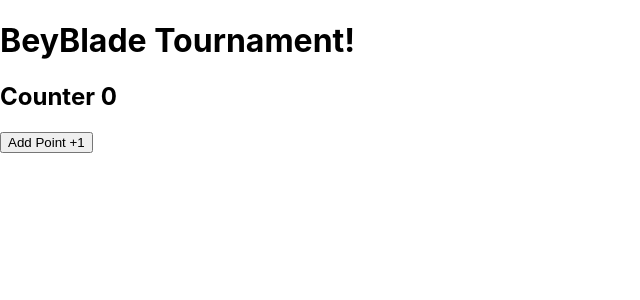
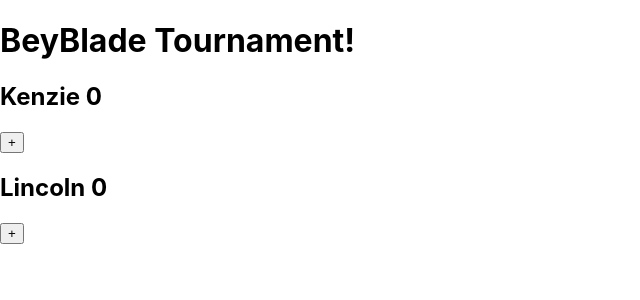
Before and after one commit to kayladailey/Lincolns-BeyBlade-Club, a React (Create React App) app in the folder reduxx-app/: page / in a window 1280 px wide. Shown: the top 300 px of the page, without its empty margins (0-640 px from the left). Built offline with nearby package versions, Linux system fonts and the light colour scheme.

Commit message:
Added score functionality

```diff
--- a/reduxx-app/src/App.js
+++ b/reduxx-app/src/App.js
@@ -1,18 +1,22 @@
 import React from 'react';
-import {useSelector} from 'react-redux'; // To access a piece of state. We are going to use this to access and display the counter and logged reducer
+import {useSelector, useDispatch} from 'react-redux'; // To access a piece of state. We are going to use this to access and display the counter and logged reducer
+import {incrementL, incrementK} from './actions';
 
 
 function App() {
-  const counter = useSelector(state => state.counter); // Accessing state and pulling the state from the reducer and selecting what piece we want to pull. In this case the counter state (starts at 0)
+  const counter = useSelector(state => state.counter)
+  const counterL = useSelector(state => state.counterL); // Accessing state and pulling the state from the reducer and selecting what piece we want to pull. In this case the counter state (starts at 0)
   const isLogged = useSelector (state => state.isLogged); // Pulling the 'isLogged' state from the logged reducer (starts false)
-
+  const dispatch = useDispatch(); // Allows us to dispatch actions
 
   return (
     <div className="App">
      <h1> BeyBlade Tournament! </h1>
-     <h2> Counter {counter}</h2>
-     <button>Add Point +1</button>
+     <h2> Kenzie {counter}</h2>
+     <button onClick ={() => dispatch(incrementK())} > +</button>
 
+     <h2> Lincoln {counterL}</h2>
+     <button onClick ={() => dispatch(incrementL())} > +</button>
      {isLogged ? <h3>Valuable Info</h3> :''}
     </div>
   );
--- a/reduxx-app/src/actions/index.js
+++ b/reduxx-app/src/actions/index.js
@@ -0,0 +1,14 @@
+//Having all the action in the selerate folder like this is helpful for larger apps
+// you can also put them in the App component
+
+export const incrementK = () => {
+    return{
+        type: 'INCREMENT_KENZIE'
+    };
+}
+
+export const incrementL = () => {
+    return{
+        type: 'INCREMENT_LINCOLN'
+    };
+}
--- a/reduxx-app/src/index.js
+++ b/reduxx-app/src/index.js
@@ -3,7 +3,7 @@
 import './index.css';
 import App from './App';
 import {createStore} from 'redux';
-import allReducer from './reducers'
+import allReducer from './reducers';
 import {Provider} from 'react-redux';
 
 const store = createStore(allReducer); //  (combineReducer)Can not pas more than 1 reducer. Need to use combinereducers or use teh allReducer option I did for this project
--- a/reduxx-app/src/reducers/counter.js
+++ b/reduxx-app/src/reducers/counter.js
@@ -1,9 +1,9 @@
 //Reducer
-const counterReducer = (state = 0, action) => {
+const kenzieReducer = (state = 0, action) => {
     switch(action.type) {
-        case "INCREMENT":
+        case "INCREMENT_KENZIE":
             return state + 1;
-        case "DECREMENT":
+        case "DECREMENT_KENZIE":
             return state - 1;
 
         default:
@@ -12,4 +12,4 @@
 
 }
 
-export default counterReducer;
+export default kenzieReducer;
--- /dev/null
+++ b/reduxx-app/src/reducers/counterL.js
@@ -0,0 +1,13 @@
+const lincolnReducer = (state = 0, action) => {
+    switch(action.type) {
+        case "INCREMENT_LINCOLN":
+            return state + 1;
+        case "DECREMENT_LINCOLN":
+            return state - 1;
+
+        default:
+            return state;
+    }
+}
+
+export default lincolnReducer;
--- a/reduxx-app/src/reducers/index.js
+++ b/reduxx-app/src/reducers/index.js
@@ -1,10 +1,12 @@
-import counterReducer from './counter';
+import kenzieReducer from './counter';
+import lincolnReducer from './counterL';
 import loggedReducer from './isLogged';
 import {combineReducers} from 'redux';
 
 const allReducers = combineReducers({
-    counter: counterReducer,
-
+    counter: kenzieReducer,
+    counterL: lincolnReducer,
+    logged: loggedReducer
 });
 
 export default allReducers;
--- a/reduxx-app/src/reducers/isLogged.js
+++ b/reduxx-app/src/reducers/isLogged.js
@@ -4,6 +4,8 @@
     switch(action.type) {
         case "SIGN_IN":
             return !state; //could also put in 'true' as the state
+        default:
+            return state;
     }
 };
 
```
